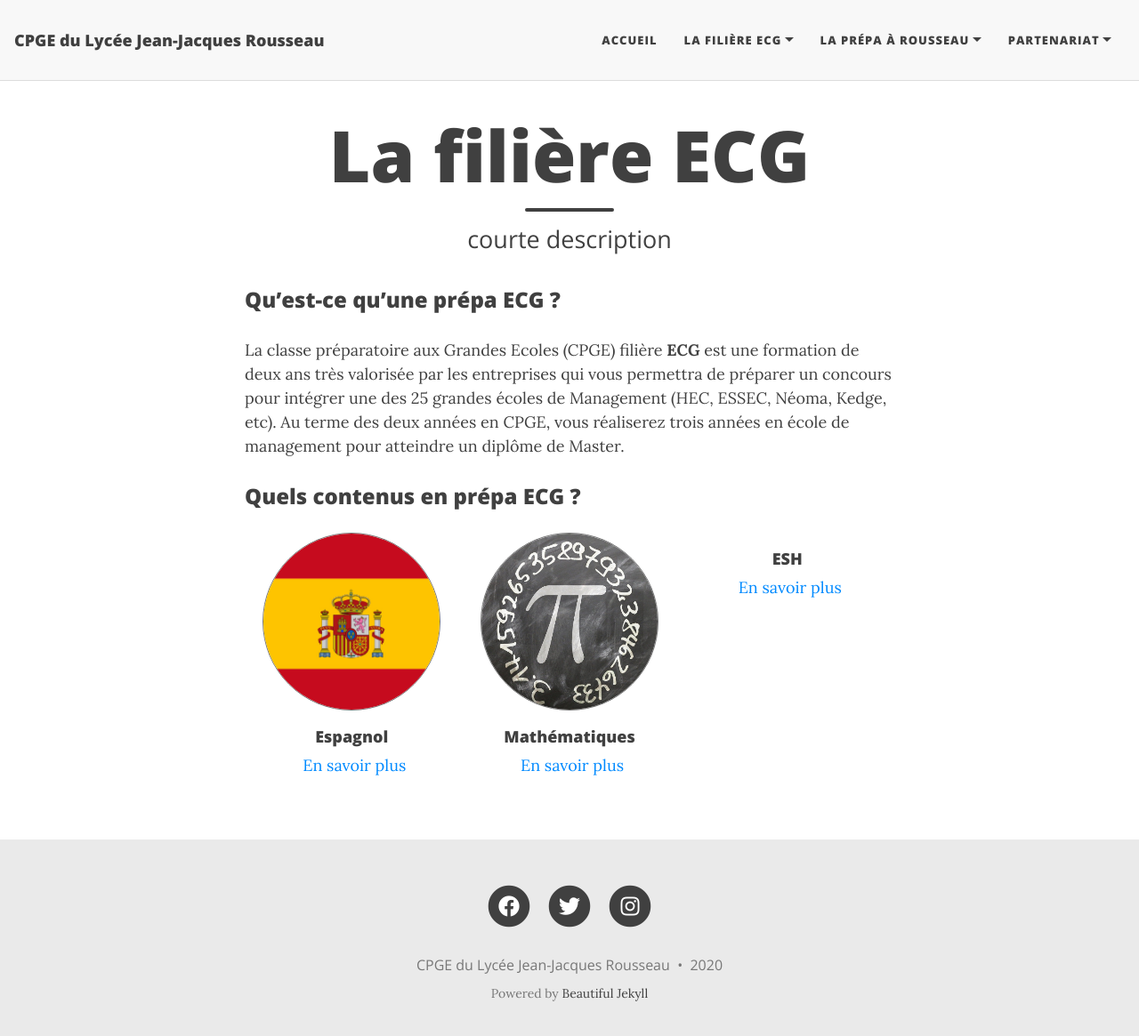
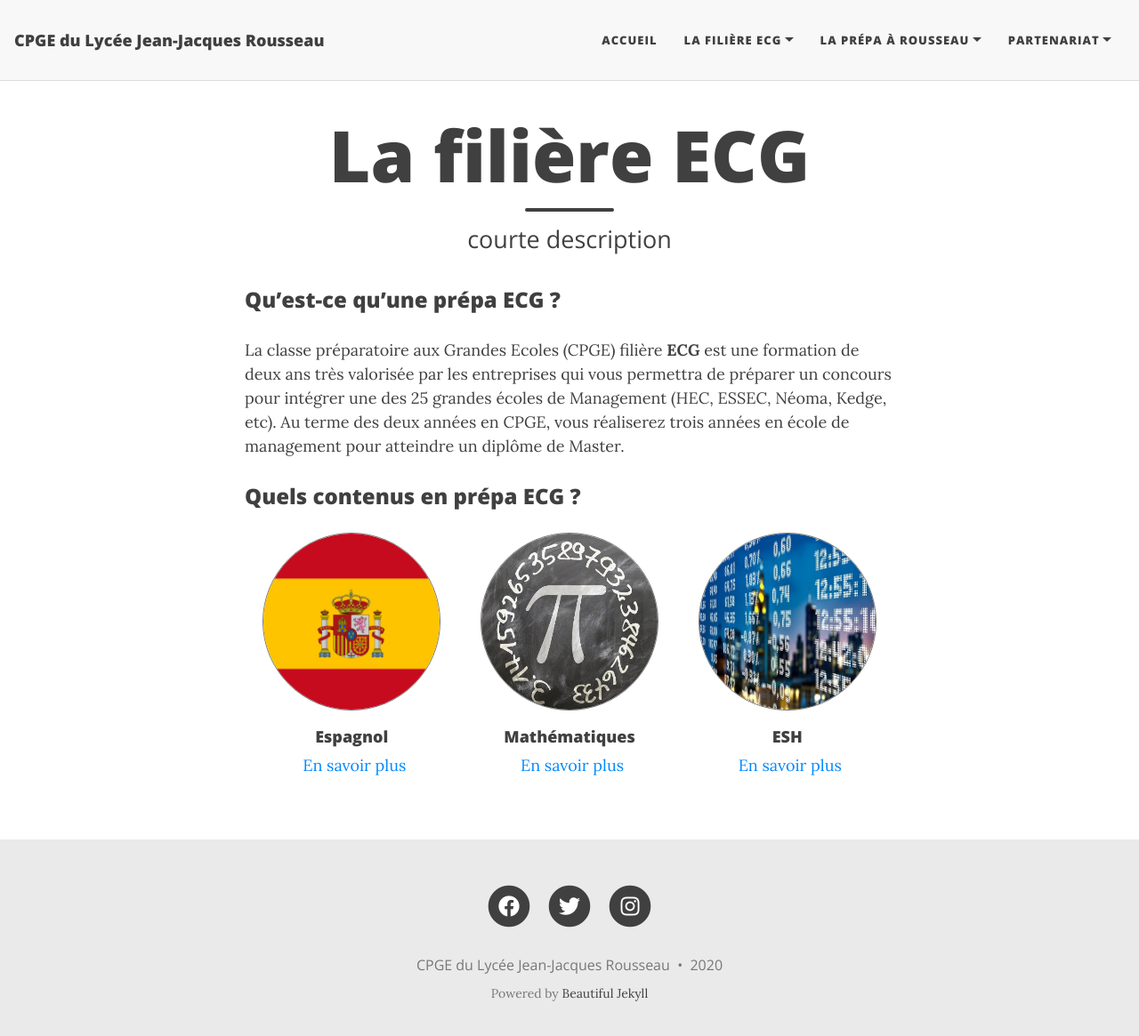
Before and after one commit to cpgesarcelles/cpgesarcelles.github.io, a Jekyll site: the page built from filiere.md, in a window 1280 px wide and 1178 px high. Shown: the top 1165 px of the window at 89% size. Built offline with Jekyll 4.4.1, drawn with Linux system fonts in a browser that asks for light colours; nearby versions of some CDN libraries.

Commit message:
Update filiere.md

```diff
--- a/filiere.md
+++ b/filiere.md
@@ -10,6 +10,7 @@ contenu:
     img: /assets/img/logo_math.jpg
     matiere: /Matieres/math
   - name: ESH
+    img: /assets/img/logo_esh.jpg
     matiere: /Matieres/esh
 ---
 
```
